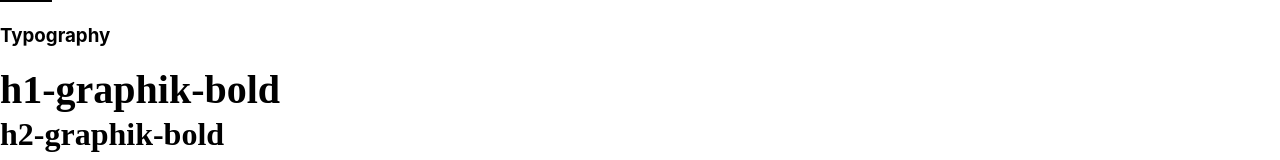
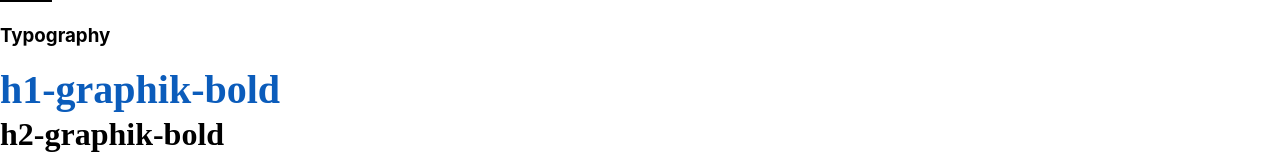
Before and after one commit to dacosio/integrated-project, a React (Create React App) app: page /testComponent in a window 1280 px wide. Shown: the part 124-284 px from the top of the page. Built offline with nearby package versions, Linux system fonts and the light colour scheme; no server answers.

Commit message:
removed sellingitemcard

```diff
--- a/src/TestingComponents/Yuki.js
+++ b/src/TestingComponents/Yuki.js
@@ -1,6 +1,6 @@
 import React from "react";
 import Typography from "../components/base/Typography/Typography";
-import SellingItemCard from "../components/base/SellingItemCard/SellingItemCard";
+// import SellingItemCard from "../components/base/SellingItemCard/SellingItemCard";
 
 const Yuki = () => {
   return (
@@ -8,7 +8,9 @@ const Yuki = () => {
       <section>
         <h1 style={{ textDecoration: "underline" }}>Yuki</h1>
         <h3>Typography</h3>
-        <Typography className="h1-graphik-bold">h1-graphik-bold</Typography>
+        <Typography className="h1-graphik-bold color-primary-1">
+          h1-graphik-bold
+        </Typography>
         <Typography className="h2-graphik-bold">h2-graphik-bold</Typography>
         <Typography className="h3-graphik-bold">h3-graphik-bold</Typography>
         <Typography className="h4-graphik-bold">h4-graphik-bold</Typography>
@@ -18,7 +20,9 @@ const Yuki = () => {
         <Typography className="body-4-regular">body-4-regular</Typography>
         <Typography className="button-regular">button-regular</Typography>
         <Typography className="color-heading-body-grey">Color: Grey</Typography>
-        <Typography className="color-heading-body-black">Color: Black</Typography>
+        <Typography className="color-heading-body-black">
+          Color: Black
+        </Typography>
         <Typography className="color-primary-1">Color: primary-1</Typography>
         <Typography className="color-primary-2">Color: primary-2</Typography>
         <Typography className="color-primary-3">Color: primary-3</Typography>
@@ -36,13 +40,13 @@ const Yuki = () => {
 
         <h3>Selling Detail Card</h3>
         <div>
-          <SellingItemCard
+          {/* <SellingItemCard
             source="https://picsum.photos/200"
             itemName="Item Name"
             dateApproved="June 10, 2023"
             quantity="1"
             price="11"
-          />
+          /> */}
         </div>
         <hr />
       </section>
```
